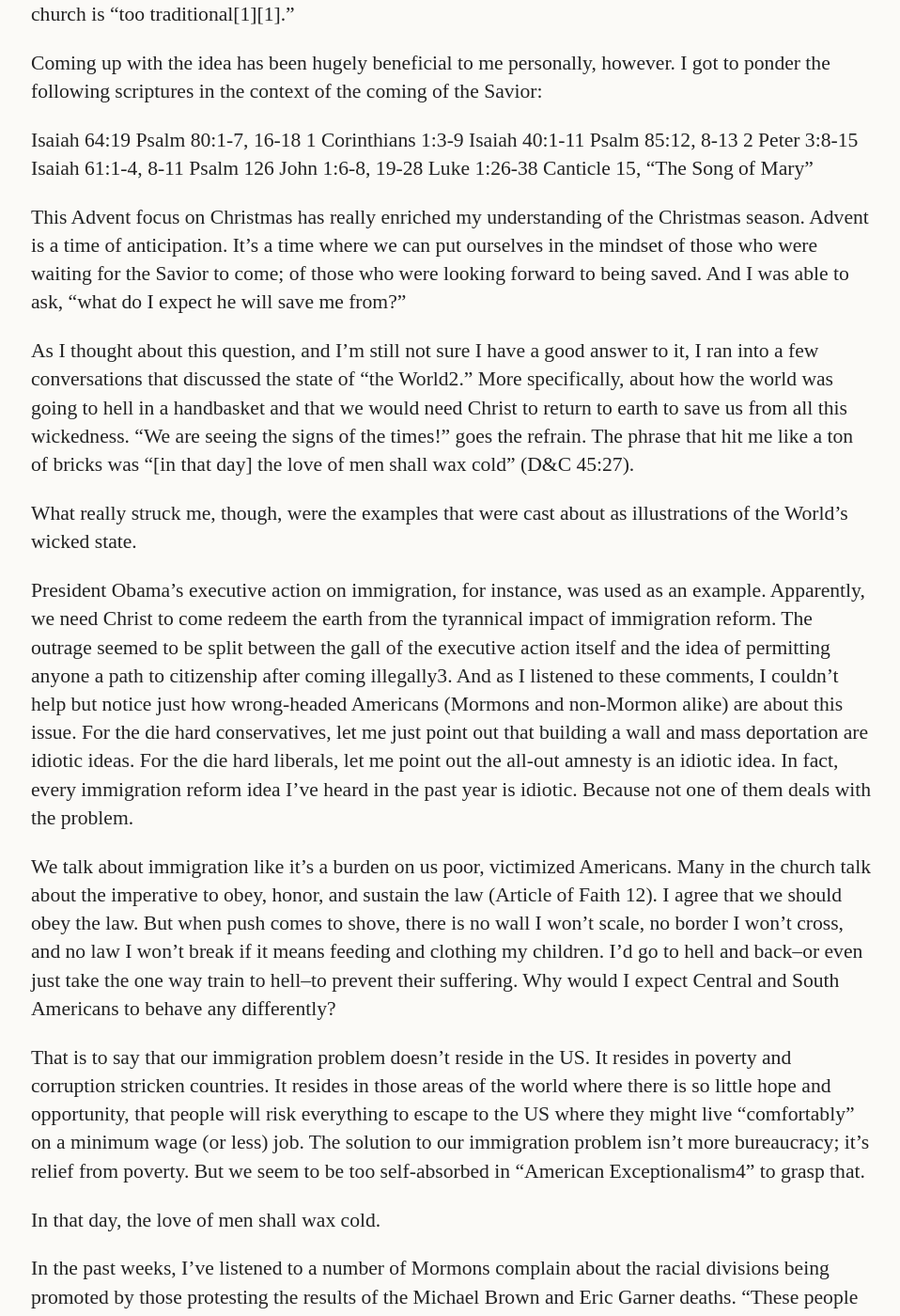
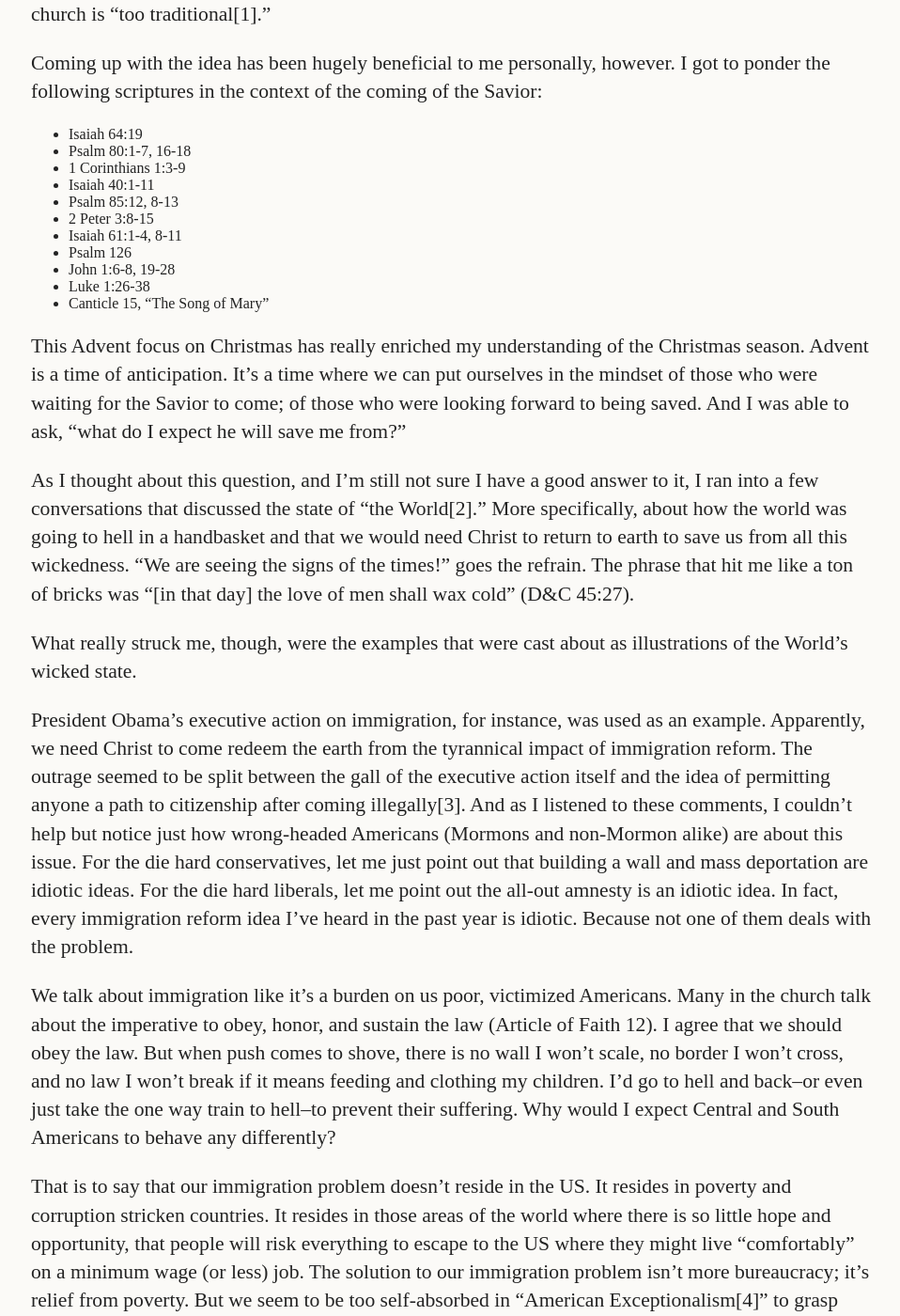
Before and after one commit to nutterb/nutterb.github.com, a Jekyll site: the page built from private/_posts/2014-12-16-advent-anticipation.md, in a window 1280 px wide and 1400 px high, scrolled down 732 px. Shown: the whole window at 94% size, without its empty margins (159-1117 px from the left). Built offline with Jekyll 4.4.1, drawn with Linux system fonts in a browser that asks for light colours; comment, search, counter and statistics services are not loaded; some of the changed text lies outside the part shown.

Commit message:
adding some more historical posts

```diff
--- a/private/_posts/2014-12-16-advent-anticipation.md
+++ b/private/_posts/2014-12-16-advent-anticipation.md
@@ -12,33 +12,33 @@
 
 When I was asked to plan our ward's Christmas party, I had this crazy idea to extend the celebrations beyond just one single night.  Why not celebrate for a whole month!?  And so I read about Advent and concocted an idea of how to implement the season into our worship and our celebrations in a way that was consistent with Mormon meeting schedules. I chose readings from the liturgical calendar that adapted well into Sacrament meeting talks.  I suggested that we invite the members of the congregation to come to church dressed in traditional colors (purple, blue, red, and gold) to build a sense of unity and anticipation.  We would focus on the expectation of the arrival of our Savior, think on what His arrival meant to us collectively and individually, and look forward to His return.
 
-In a stunning irony, the plan was shut down because, apparently, asking men to wear colored shirts to church is "too traditional[1][1]."
+In a stunning irony, the plan was shut down because, apparently, asking men to wear colored shirts to church is "too traditional[1]."
 
 Coming up with the idea has been hugely beneficial to me personally, however.  I got to ponder the following scriptures in the context of the coming of the Savior:
 
-Isaiah 64:19
-Psalm 80:1-7, 16-18
-1 Corinthians 1:3-9
-Isaiah 40:1-11
-Psalm 85:12, 8-13
-2 Peter 3:8-15
-Isaiah 61:1-4, 8-11
-Psalm 126
-John 1:6-8, 19-28
-Luke 1:26-38
-Canticle 15, “The Song of Mary”
+* Isaiah 64:19
+* Psalm 80:1-7, 16-18
+* 1 Corinthians 1:3-9
+* Isaiah 40:1-11
+* Psalm 85:12, 8-13
+* 2 Peter 3:8-15
+* Isaiah 61:1-4, 8-11
+* Psalm 126
+* John 1:6-8, 19-28
+* Luke 1:26-38
+* Canticle 15, “The Song of Mary”
 
- This Advent focus on Christmas has really enriched my understanding of the Christmas season.  Advent is a time of anticipation.  It's a time where we can put ourselves in the mindset of those who were waiting for the Savior to come; of those who were looking forward to being saved.  And I was able to ask, "what do I expect he will save me from?"
+This Advent focus on Christmas has really enriched my understanding of the Christmas season.  Advent is a time of anticipation.  It's a time where we can put ourselves in the mindset of those who were waiting for the Savior to come; of those who were looking forward to being saved.  And I was able to ask, "what do I expect he will save me from?"
 
-As I thought about this question, and I'm still not sure I have a good answer to it, I ran into a few conversations that discussed the state of "the World2."  More specifically, about how the world was going to hell in a handbasket and that we would need Christ to return to earth to save us from all this wickedness. "We are seeing the signs of the times!" goes the refrain.  The phrase that hit me like a ton of bricks was "[in that day] the love of men shall wax cold" (D&C 45:27).
+As I thought about this question, and I'm still not sure I have a good answer to it, I ran into a few conversations that discussed the state of "the World[2]."  More specifically, about how the world was going to hell in a handbasket and that we would need Christ to return to earth to save us from all this wickedness. "We are seeing the signs of the times!" goes the refrain.  The phrase that hit me like a ton of bricks was "[in that day] the love of men shall wax cold" (D&C 45:27).
 
- What really struck me, though, were the examples that were cast about as illustrations of the World's wicked state.
+What really struck me, though, were the examples that were cast about as illustrations of the World's wicked state.
 
-President Obama's executive action on immigration, for instance, was used as an example. Apparently, we need Christ to come redeem the earth from the tyrannical impact of immigration reform.   The outrage seemed to be split between the gall of the executive action itself and the idea of permitting anyone a path to citizenship after coming illegally3.  And as I listened to these comments, I couldn't help but notice just how wrong-headed Americans (Mormons and non-Mormon alike) are about this issue.  For the die hard conservatives, let me just point out that building a wall and mass deportation are idiotic ideas.  For the die hard liberals, let me point out the all-out amnesty is an idiotic idea.  In fact, every immigration reform idea I've heard in the past year is idiotic.  Because not one of them deals with the problem.
+President Obama's executive action on immigration, for instance, was used as an example. Apparently, we need Christ to come redeem the earth from the tyrannical impact of immigration reform.   The outrage seemed to be split between the gall of the executive action itself and the idea of permitting anyone a path to citizenship after coming illegally[3].  And as I listened to these comments, I couldn't help but notice just how wrong-headed Americans (Mormons and non-Mormon alike) are about this issue.  For the die hard conservatives, let me just point out that building a wall and mass deportation are idiotic ideas.  For the die hard liberals, let me point out the all-out amnesty is an idiotic idea.  In fact, every immigration reform idea I've heard in the past year is idiotic.  Because not one of them deals with the problem.
 
 We talk about immigration like it's a burden on us poor, victimized Americans.  Many in the church talk about the imperative to obey, honor, and sustain the law (Article of Faith 12).  I agree that we should obey the law. But when push comes to shove, there is no wall I won't scale, no border I won't cross, and no law I won't break if it means feeding and clothing my children.  I'd go to hell and back--or even just take the one way train to hell--to prevent their suffering.  Why would I expect Central and South Americans to behave any differently?
 
- That is to say that our immigration problem doesn't reside in the US.  It resides in poverty and corruption stricken countries.  It resides in those areas of the world where there is so little hope and opportunity, that people will risk everything to escape to the US where they might live "comfortably" on a minimum wage (or less) job.  The solution to our immigration problem isn't more bureaucracy; it's relief from poverty.  But we seem to be too self-absorbed in "American Exceptionalism4" to grasp that.
+ That is to say that our immigration problem doesn't reside in the US.  It resides in poverty and corruption stricken countries.  It resides in those areas of the world where there is so little hope and opportunity, that people will risk everything to escape to the US where they might live "comfortably" on a minimum wage (or less) job.  The solution to our immigration problem isn't more bureaucracy; it's relief from poverty.  But we seem to be too self-absorbed in "American Exceptionalism[4]" to grasp that.
 
 In that day, the love of men shall wax cold.
 
@@ -63,7 +63,9 @@
  But I think there's another way.  I'm not convinced any longer that the World devolving into wickedness is a prophecy that must come true.  Instead, we were given the promise that if it did come to that, Christ would rescue us.  But I don't believe that he has to rescue us.
 
  What if we could change the story?  Could we take seriously the words of Isaiah:
-Thou meetest him that rejoiceth and worketh righteousness, those that remember thee in thy ways (Isaiah 64:5)
+
+>Thou meetest him that rejoiceth and worketh righteousness, those that remember thee in thy ways (Isaiah 64:5)
+
 What if we were to change the way we think, and how we approach our problems?  What if we were to try to think outside ourselves more and develop the kind of knowledge and understanding of each other that would build bridges and solve difficult problems?
 
 I believe that we could build a world that is so righteous that Christ will return not to save us from wickedness, but to celebrate our righteousness.  I believe that we can build a world that would be so pleasing to the Savior that he would meet us and celebrate with us.
@@ -73,10 +75,10 @@
 I posed the question earlier, "what do I want the Savior to save me from?"  And I said earlier that I didn't quite know how to answer that.  I think now I do.  I want the Savior to rescue me from selfishness, from greed, and from my own predjudices.  And it's a good thing we believe in an infinite Atonement, because it might take every bit of infinity for the Savior to rescue me from myself.
 
 
+------------------------------------
 
 
-
-[1]: There is a long cultural tradition of men wearing white shirts to church, much like Mormon missionaries. This tradition is so engrained that some call the white shirt, tie, and suit coat the "uniform of the priesthood." (gag)
-2 For Mormons, the World is pretty much anything not Mormon and is typically used as a pseudonym for anything perceived to be uninspired or ungodly. Like celebrating Advent.
-3 The Church's official stance on immigration policy is actually quite moderate and admirable. But it's a position that seems to be lost on many individual Mormons.
-4 If ever I've heard a vomit inducing phrase, that would be it. How about "Human exceptionalism?" But even that is sullied by human depravity. But I digress.
+1. There is a long cultural tradition of men wearing white shirts to church, much like Mormon missionaries. This tradition is so engrained that some call the white shirt, tie, and suit coat the "uniform of the priesthood." (gag)
+2. For Mormons, the World is pretty much anything not Mormon and is typically used as a pseudonym for anything perceived to be uninspired or ungodly. Like celebrating Advent.
+3. The Church's official stance on immigration policy is actually quite moderate and admirable. But it's a position that seems to be lost on many individual Mormons.
+4. If ever I've heard a vomit inducing phrase, that would be it. How about "Human exceptionalism?" But even that is sullied by human depravity. But I digress.
```
Also changed, not shown: private/_posts/2014-10-27-those-things-i-dont-believe.md (added, +35 -0 lines), private/_posts/2014-11-26-for-the-first-time-ten-years.md (added, +39 -0 lines), private/_posts/2015-03-08-we-must-not-pull-up-tares.md (+1 -1 lines), private/_posts/2015-04-28-i-am-sad-today.md (+1 -1 lines), private/_posts/2015-11-08-it-still-feels-wrong.md (+1 -1 lines).
